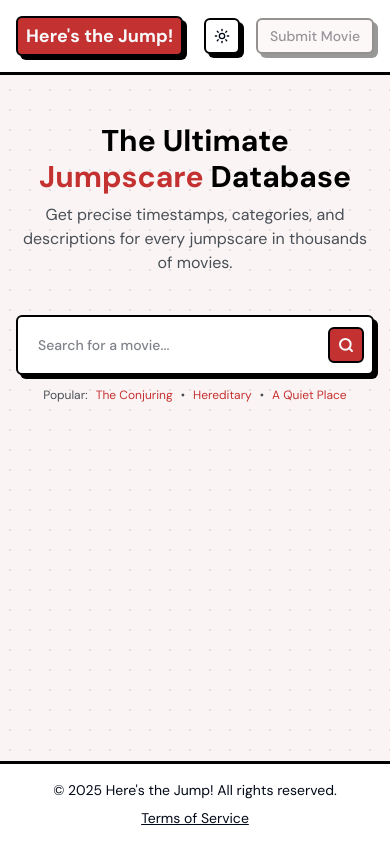
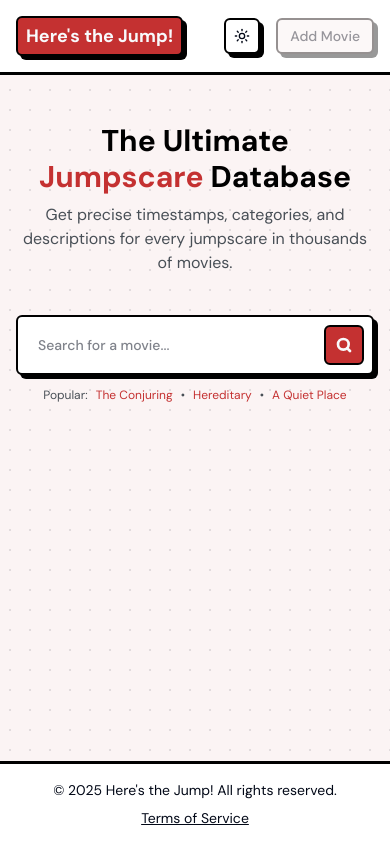
Before and after one commit to feedforfools/jumpsquare, a Next.js app: page / in a window 390 px wide. Built offline with nearby package versions, Linux system fonts and the light colour scheme; no server answers.

Commit message:
Some minor UI fixes (header and search-bar buttons)

```diff
--- a/src/components/layout/header.tsx
+++ b/src/components/layout/header.tsx
@@ -19,9 +19,14 @@ export function Header() {
         <nav className="flex items-center space-x-4">
           <ThemeToggle />
           {/* <ComingSoon size="xs" position="top-right" badgeColor="bg-main"> */}
-          <Button variant="neutral" size="sm" disabled>
-            Submit Movie
-          </Button>
+          <div>
+            <Button variant="neutral" size="sm" disabled className="hidden sm:block">
+              Submit Movie
+            </Button>
+            <Button variant="neutral" size="sm" disabled className="sm:hidden">
+              Add Movie
+            </Button>
+          </div>
           {/* </ComingSoon> */}
         </nav>
       </div>
--- a/src/components/search-bar.tsx
+++ b/src/components/search-bar.tsx
@@ -57,9 +57,9 @@ export function SearchBar({
           <Button
             type="button"
             onClick={handleClear}
-            variant="neutral"
+            variant="reverse"
             size="icon"
-            className="h-7 w-7 shrink-0"
+            className="h-7 w-7 shrink-0 bg-secondary-background text-foreground"
           >
             <X className="h-4 w-4" />
           </Button>
@@ -68,17 +68,17 @@ export function SearchBar({
           variant="reverse"
           type="submit"
           size="sm"
-          className="hidden sm:inline-flex -mr-1.5"
+          className="hidden sm:inline-flex -mr-2 px-4 h-10"
         >
-          <span className="font-semibold">Search</span>
+          <span className="font-bold text-base">Search</span>
         </Button>
         <Button
           variant="reverse"
           type="submit"
           size="icon"
-          className="h-9 w-9 shrink-0 sm:hidden"
+          className="h-9 w-9 shrink-0 sm:hidden px-4.5 h-10"
         >
-          <Search className="h-4 w-4" strokeWidth={3} />
+          <Search className="h-5 w-5" strokeWidth={4} />
         </Button>
       </form>
     );
```
